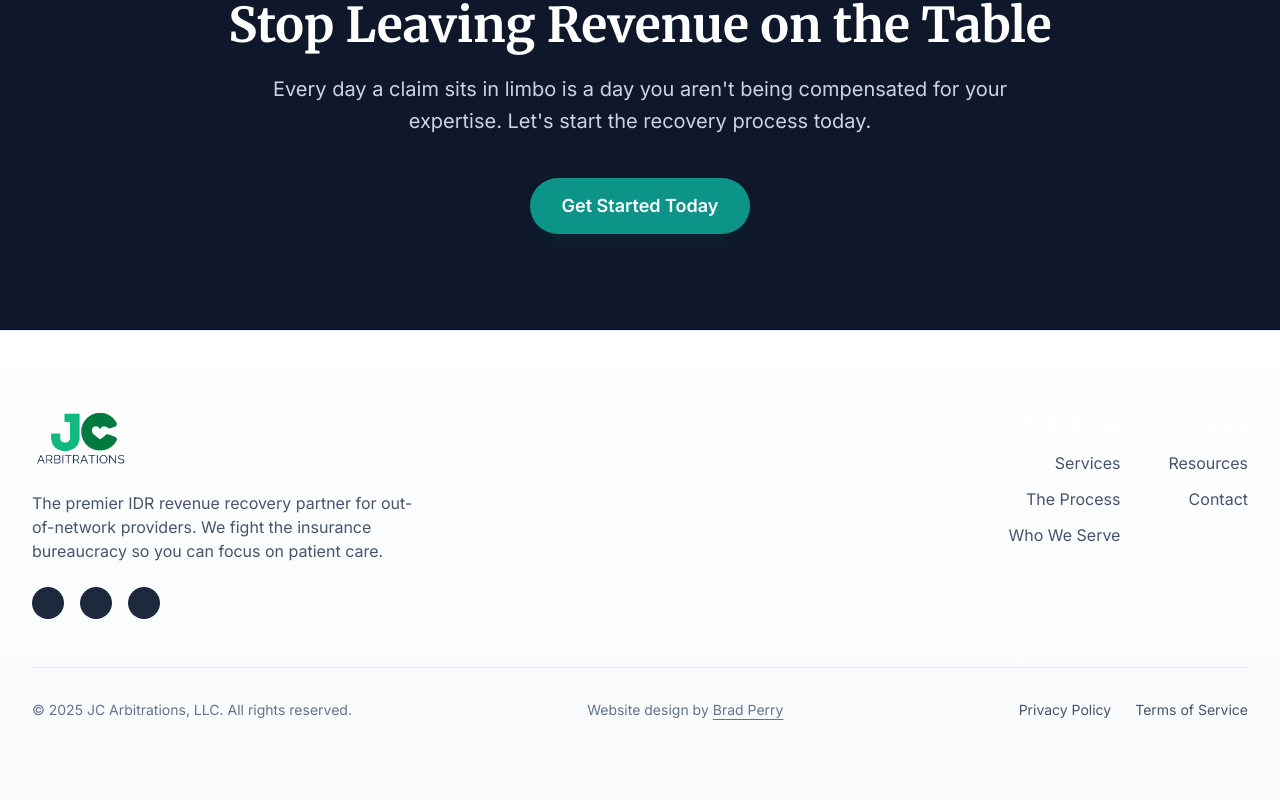
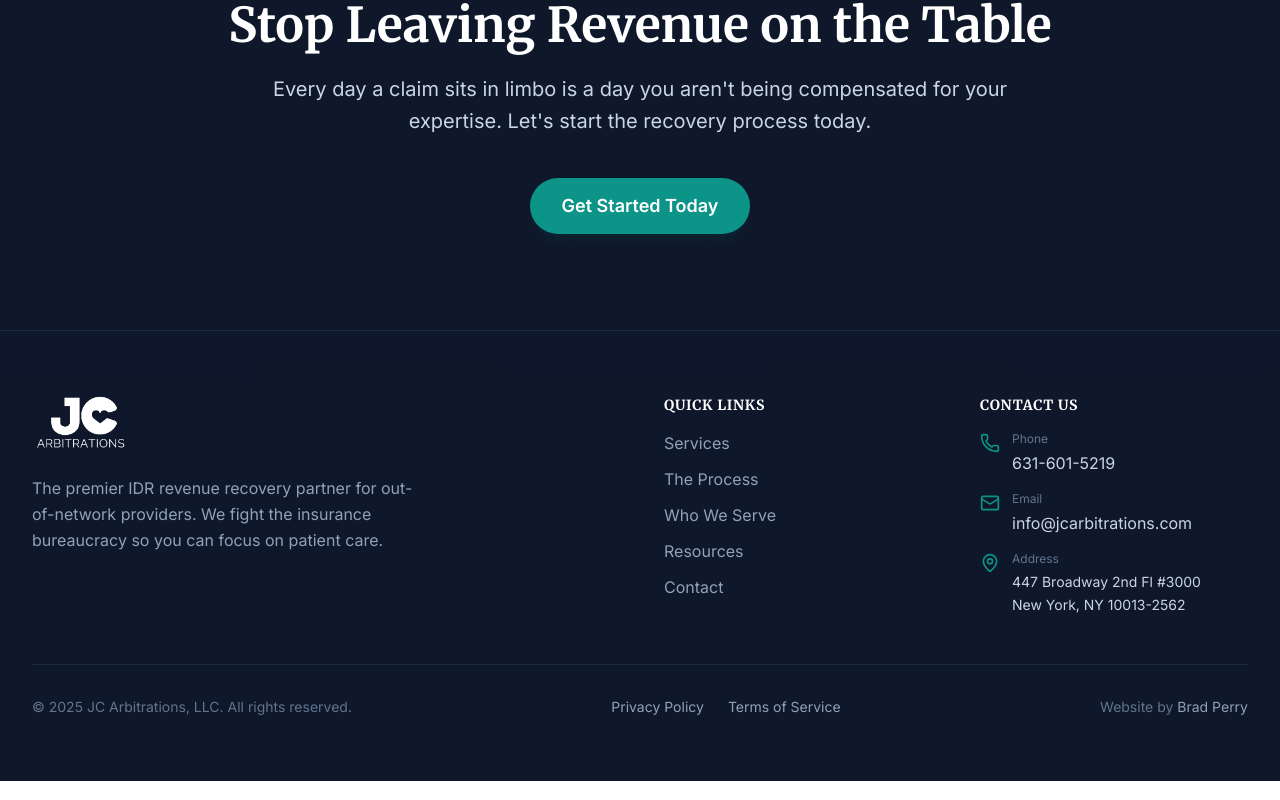
Before and after one commit to bperry129/JC-ARB, a Next.js app: page / in a window 1280 px wide. Shown: the part 7304-8104 px from the top of the page. Built offline with nearby package versions, Linux system fonts and the light colour scheme.

Commit message:
Redesign footer with dark theme, proper section titles, and complete contact information

```diff
--- a/src/components/layout/Footer.tsx
+++ b/src/components/layout/Footer.tsx
@@ -1,59 +1,86 @@
 import React from 'react';
 import Link from 'next/link';
+import { Mail, Phone, MapPin } from 'lucide-react';
 
 export function Footer() {
   return (
-    <footer className="bg-gradient-to-b from-white to-slate-50 text-slate-600 py-20 border-t border-slate-200">
+    <footer className="bg-gradient-to-b from-slate-900 to-midnight-slate text-slate-300 py-16 border-t border-slate-800">
       <div className="max-w-7xl mx-auto px-4 sm:px-6 lg:px-8">
-        <div className="grid md:grid-cols-2 gap-12 mb-12">
-          <div>
+        <div className="grid md:grid-cols-4 gap-12 mb-12">
+          {/* Company Info */}
+          <div className="md:col-span-2">
             <img
               src="/media/logo.png"
               alt="JC Arbitrations"
-              className="h-14 w-auto mb-6"
+              className="h-14 w-auto mb-6 brightness-0 invert"
             />
-            <p className="max-w-sm mb-6 text-slate-600">
+            <p className="max-w-sm mb-6 text-slate-400 leading-relaxed">
               The premier IDR revenue recovery partner for out-of-network providers. We fight the insurance bureaucracy so you can focus on patient care.
             </p>
-            <div className="flex gap-4">
-               {/* Social placeholders */}
-               <div className="w-8 h-8 rounded-full bg-slate-800 hover:bg-recovery-teal transition-colors" />
-               <div className="w-8 h-8 rounded-full bg-slate-800 hover:bg-recovery-teal transition-colors" />
-               <div className="w-8 h-8 rounded-full bg-slate-800 hover:bg-recovery-teal transition-colors" />
-            </div>
           </div>
 
-          <div className="flex justify-end gap-12">
-            <div>
-              <h4 className="text-white font-bold mb-4 text-right">Quick Links</h4>
-              <ul className="space-y-3 text-right">
-                <li><Link href="/#services" className="hover:text-recovery-teal transition-colors">Services</Link></li>
-                <li><Link href="/#process" className="hover:text-recovery-teal transition-colors">The Process</Link></li>
-                <li><Link href="/#clients" className="hover:text-recovery-teal transition-colors">Who We Serve</Link></li>
-              </ul>
-            </div>
-            <div>
-              <h4 className="text-white font-bold mb-4 text-right">More</h4>
-              <ul className="space-y-3 text-right">
-                <li><Link href="/#resources" className="hover:text-recovery-teal transition-colors">Resources</Link></li>
-                <li><Link href="/contact" className="hover:text-recovery-teal transition-colors">Contact</Link></li>
-              </ul>
+          {/* Quick Links */}
+          <div>
+            <h4 className="text-white font-bold mb-4 text-sm uppercase tracking-wider">Quick Links</h4>
+            <ul className="space-y-3">
+              <li><Link href="/#services" className="text-slate-400 hover:text-recovery-teal transition-colors">Services</Link></li>
+              <li><Link href="/#process" className="text-slate-400 hover:text-recovery-teal transition-colors">The Process</Link></li>
+              <li><Link href="/#clients" className="text-slate-400 hover:text-recovery-teal transition-colors">Who We Serve</Link></li>
+              <li><Link href="/#resources" className="text-slate-400 hover:text-recovery-teal transition-colors">Resources</Link></li>
+              <li><Link href="/contact" className="text-slate-400 hover:text-recovery-teal transition-colors">Contact</Link></li>
+            </ul>
+          </div>
+
+          {/* Contact Info */}
+          <div>
+            <h4 className="text-white font-bold mb-4 text-sm uppercase tracking-wider">Contact Us</h4>
+            <div className="space-y-4">
+              <div className="flex items-start gap-3">
+                <Phone className="w-5 h-5 text-recovery-teal flex-shrink-0 mt-0.5" />
+                <div>
+                  <p className="text-xs text-slate-500 mb-1">Phone</p>
+                  <a href="tel:631-601-5219" className="text-slate-300 hover:text-recovery-teal transition-colors">
+                    631-601-5219
+                  </a>
+                </div>
+              </div>
+
+              <div className="flex items-start gap-3">
+                <Mail className="w-5 h-5 text-recovery-teal flex-shrink-0 mt-0.5" />
+                <div>
+                  <p className="text-xs text-slate-500 mb-1">Email</p>
+                  <a href="mailto:info@jcarbitrations.com" className="text-slate-300 hover:text-recovery-teal transition-colors break-all">
+                    info@jcarbitrations.com
+                  </a>
+                </div>
+              </div>
+
+              <div className="flex items-start gap-3">
+                <MapPin className="w-5 h-5 text-recovery-teal flex-shrink-0 mt-0.5" />
+                <div>
+                  <p className="text-xs text-slate-500 mb-1">Address</p>
+                  <p className="text-slate-300 text-sm leading-relaxed">
+                    447 Broadway 2nd Fl #3000<br />
+                    New York, NY 10013-2562
+                  </p>
+                </div>
+              </div>
             </div>
           </div>
         </div>
 
-        <div className="border-t border-slate-200 pt-8 flex flex-col md:flex-row justify-between items-center gap-4 text-sm">
+        <div className="border-t border-slate-800 pt-8 flex flex-col md:flex-row justify-between items-center gap-4 text-sm">
           <p className="text-slate-500">© {new Date().getFullYear()} JC Arbitrations, LLC. All rights reserved.</p>
+          <div className="flex gap-6">
+            <Link href="/privacy-policy" className="text-slate-400 hover:text-recovery-teal transition-colors">Privacy Policy</Link>
+            <Link href="/terms-of-service" className="text-slate-400 hover:text-recovery-teal transition-colors">Terms of Service</Link>
+          </div>
           <p className="text-slate-500">
-            Website design by{' '}
-            <a href="mailto:bperry129@gmail.com" className="hover:text-white underline underline-offset-4">
+            Website by{' '}
+            <a href="mailto:bperry129@gmail.com" className="text-slate-400 hover:text-recovery-teal transition-colors">
               Brad Perry
             </a>
           </p>
-          <div className="flex gap-6">
-            <Link href="/privacy-policy" className="hover:text-recovery-teal transition-colors">Privacy Policy</Link>
-            <Link href="/terms-of-service" className="hover:text-recovery-teal transition-colors">Terms of Service</Link>
-          </div>
         </div>
       </div>
     </footer>
```
